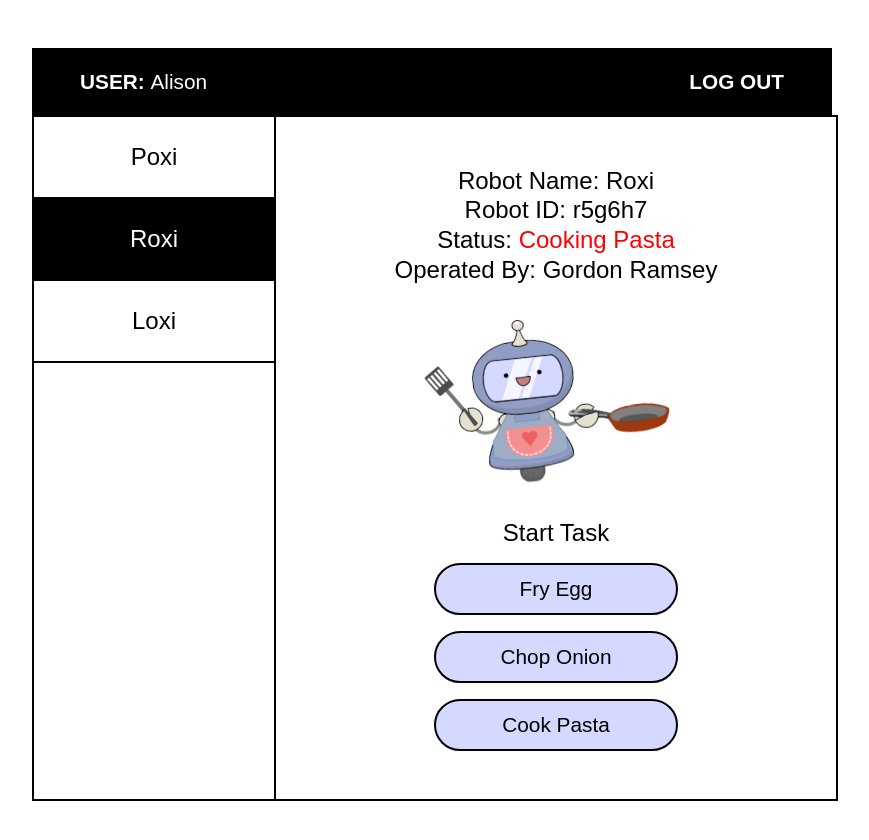
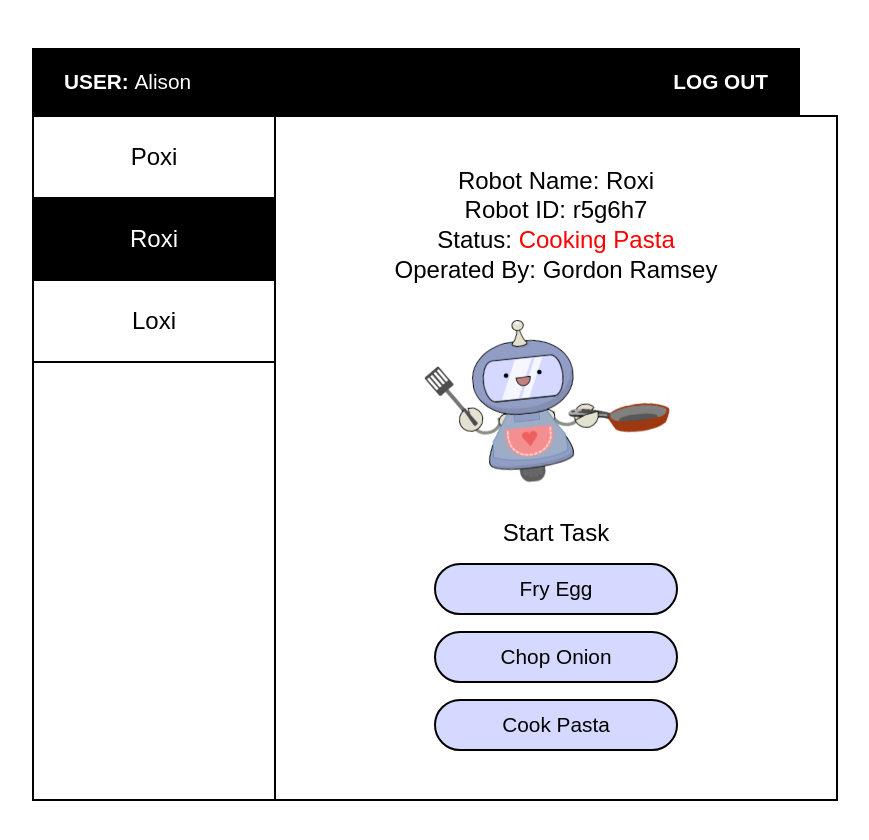
Before and after one commit to alwkins/robot-coordinator, a Next.js app: page / in a window 1280 px wide. Shown: the top 840 px of the page, without its empty margins (24-893 px from the left). Built offline with nearby package versions, Linux system fonts and the light colour scheme; no server answers; the database is empty.

Commit message:
Minor cosmetic changes, spacing and padding

```diff
--- a/components/organisms/RobotCoordinator.module.css
+++ b/components/organisms/RobotCoordinator.module.css
@@ -20,6 +20,6 @@
   font-family: Arial, Helvetica, sans-serif;
   align-items: center;
   justify-content: space-between;
-  padding-left: 3rem;
-  padding-right: 3rem;
+  padding-left: 2rem;
+  padding-right: 2rem;
 }
--- a/components/organisms/RobotCoordinator.tsx
+++ b/components/organisms/RobotCoordinator.tsx
@@ -15,7 +15,7 @@ export const RobotCoordinator = (props: RobotCoordinatorProps) => {
     <div className={styles.outerContainer}>
       <div className={styles.loginBar}>
         <span>
-          <b>USER: </b>Alison
+          <b>USER:  </b>Alison
         </span>
         <div>
           <b>LOG OUT</b>
```
